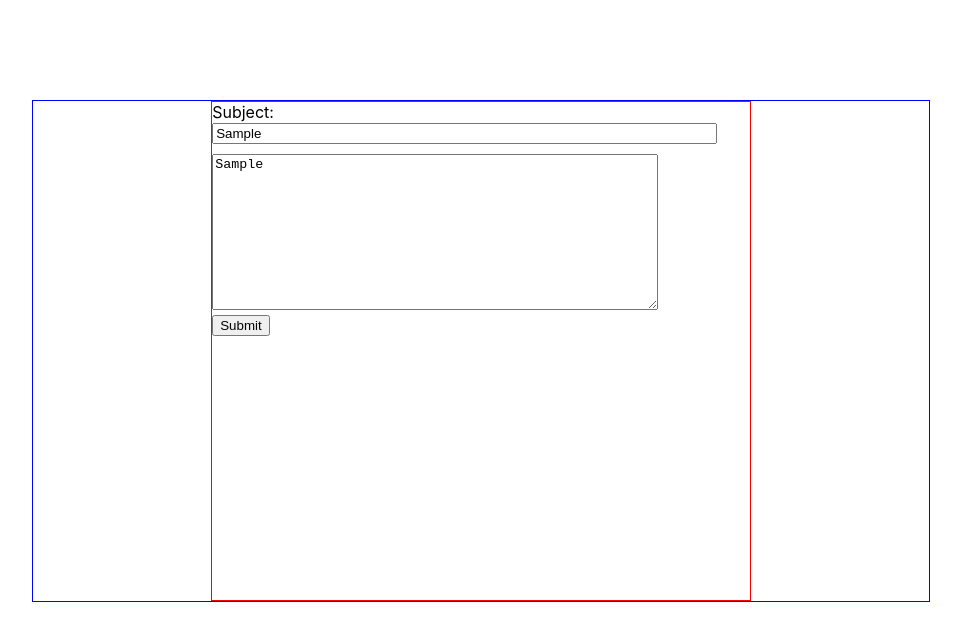
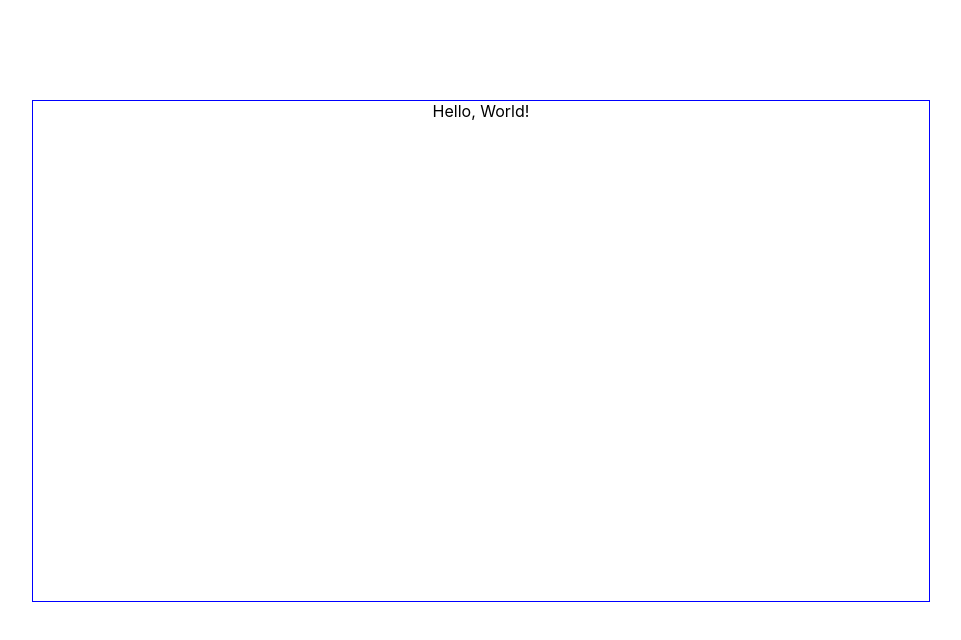
Before and after one commit to CoderKevinZhang/ask-ice, a React (Create React App) app: page / in a window 1280 px wide. Both pictures are taken after typing "Sample", "Sample" into the empty fields and a click on the input "Submit". Shown: the top 640 px of the page, without its empty margins (159-1120 px from the left). Built offline with nearby package versions, Linux system fonts and the light colour scheme.

Commit message:
Update App.js

```diff
--- a/src/components/App.js
+++ b/src/components/App.js
@@ -6,7 +6,8 @@ class App extends React.Component {
     super(props);
     this.state = {
       subject: "",
-      body: ""
+      body: "",
+      isShowed: true
     }
 
     this.handleChange = this.handleChange.bind(this);
@@ -27,6 +28,9 @@ class App extends React.Component {
     event.preventDefault();
     if (this.validateInput()) {
       // fetch operation
+      this.setState({
+        isShowed: false
+      });
     }
 
   }
@@ -49,18 +53,26 @@ class App extends React.Component {
   render() {
     return (
       <div className="App">
+        {this.state.isShowed ?
           <form className="form-content" onSubmit={this.handleSubmit}>
             <div>
               Subject: <input type="text" size="60" name="subject" value={this.state.subject} onChange={this.handleChange} />
             </div>
-          <textarea className="form-text-area" rows="10" cols="30" name="body" value={this.state.body} onChange={this.handleChange} placeholder="Enter text here..." />
+            <textarea className="form-text-area" rows="10" cols="30" name="body" value={this.state.body} onChange={this.handleChange} placeholder="Enter content here..." />
             <div>
               <input type="submit" value="Submit" />
             </div>
-        </form>
+          </form> :
+          <Content />}
       </div>
     );
   }
 }
 
+const Content = () => (
+  <div className='modal'>
+        Hello, World!
+    </div>
+  )
+
 export default App;
```
Lines whose indentation alone changed are shown as unchanged.
